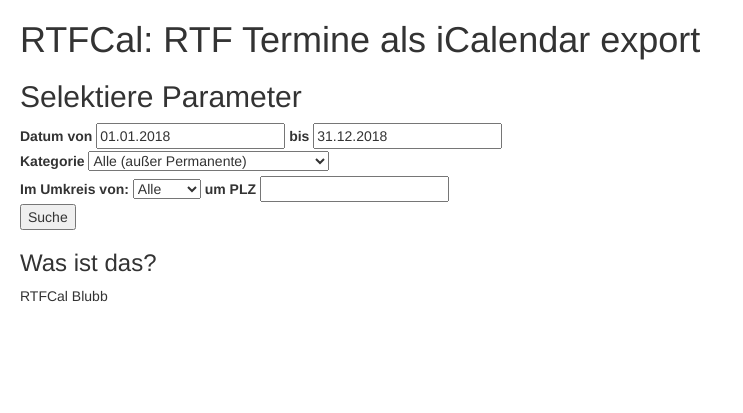
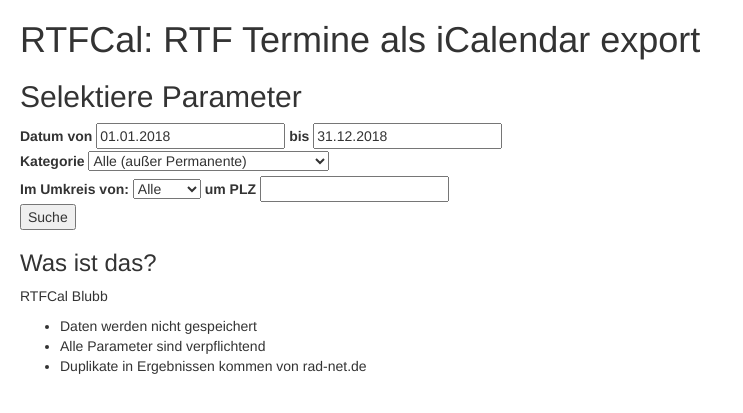
Before and after one commit to tcmb/rtfcal, a Flask app: page / in a window 1280 px wide. Shown: the top 413 px of the page, without its empty margins (0-743 px from the left). Run offline with Flask 2, Linux system fonts and the light colour scheme; some libraries are stand-ins or nearby versions.

Commit message:
noteworthy notes

```diff
--- a/templates/index.html
+++ b/templates/index.html
@@ -91,6 +91,11 @@
 <div id="intro">
     <h3>Was ist das?</h3>
     <p>RTFCal Blubb</p>
+    <ul>
+        <li>Daten werden nicht gespeichert</li>
+        <li>Alle Parameter sind verpflichtend</li>
+        <li>Duplikate in Ergebnissen kommen von rad-net.de</li>
+    </ul>
 </div>
 {% endblock %}
 </body>
```
